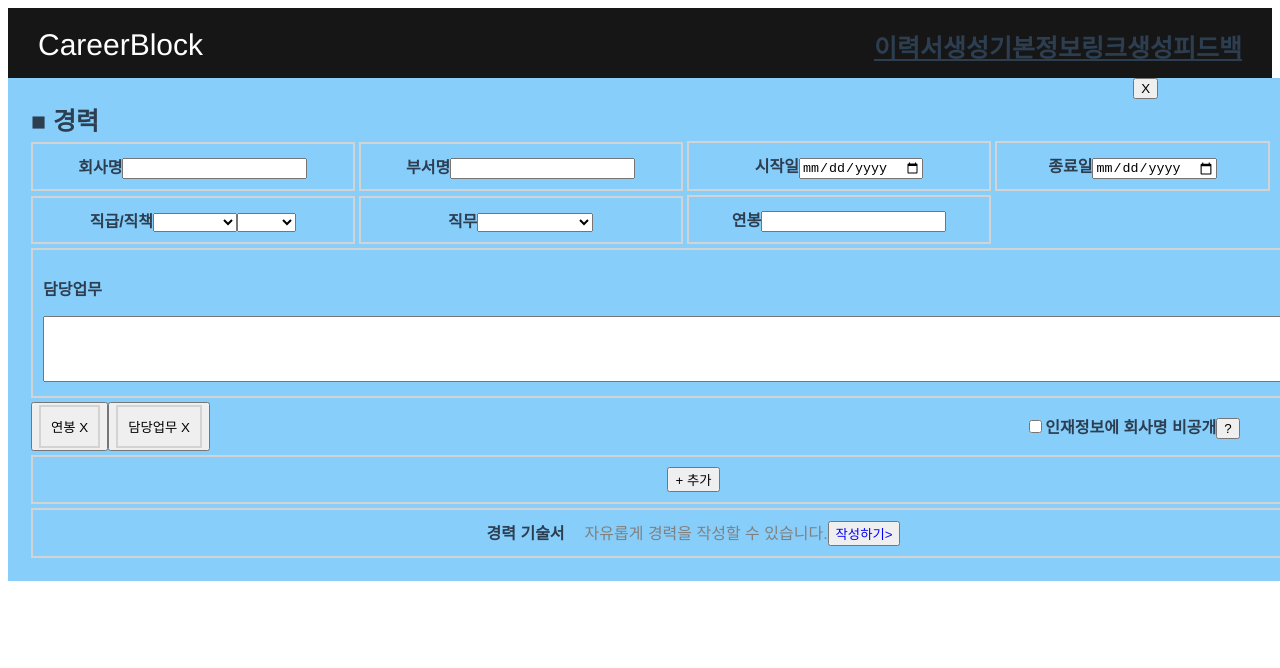
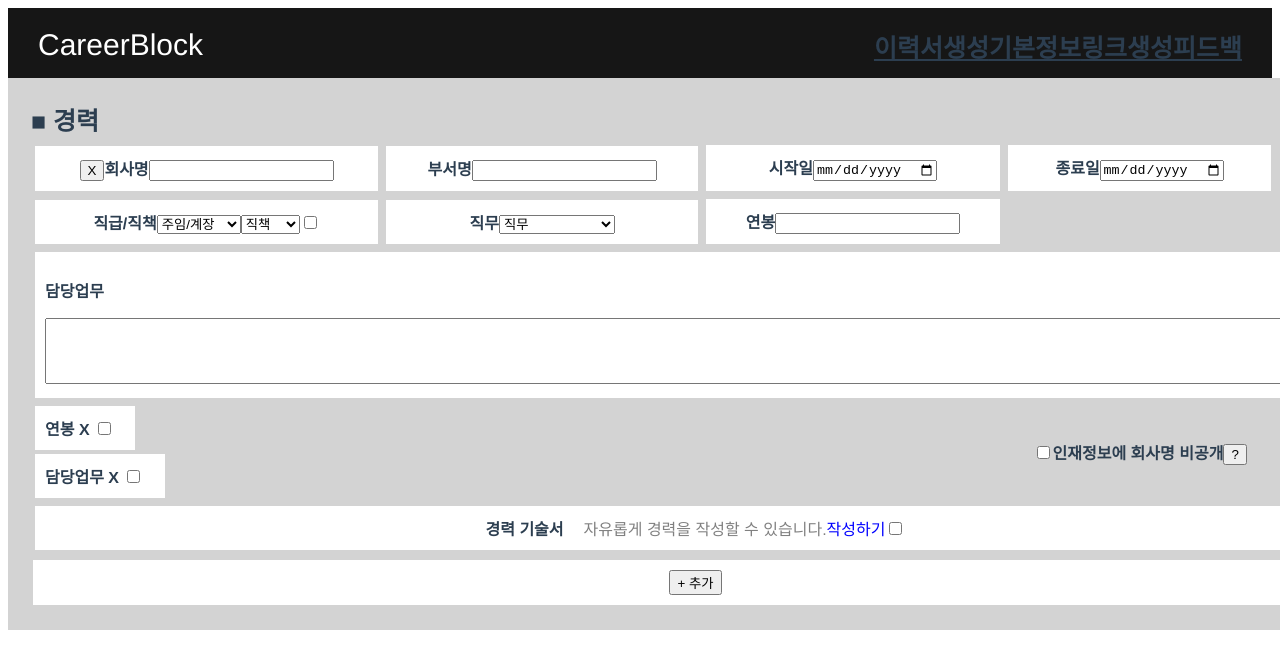
Before and after one commit to wkjung0624/Career-Block, a Vue app in the folder front-end/: page /career in a window 1280 px wide. Shown: the top 668 px of the page. Built offline with nearby package versions, Linux system fonts and the light colour scheme; a web font is replaced by a local one.

Commit message:
Update Career.vue

```diff
--- a/front-end/src/components/Career.vue
+++ b/front-end/src/components/Career.vue
@@ -3,48 +3,51 @@
     <table>
       <!-- 제목 -->
       <thead>
-        <th colspan="4" style="font-size: 25px; text-align: left">■ 경력</th>
-        <th>
-          <div id="delete">
-            <button>X</button>
-          </div>
-        </th>
+        <th colspan="5" style="font-size: 25px; text-align: left">■ 경력</th>
       </thead>
+      <div v-bind:key="idx" v-for="(item, idx) in itemList">
         <thead>
           <!-- 1줄 -->
           <tr>
             <!-- 1-1 회사명 -->
             <th>
               <div class="box_line">
+                <button @click="delItem(idx)">X</button>
                 <label>회사명</label>
-              <input type="text" v-model="companyName" />
+                <input type="text" v-model="item.companyName" />
               </div>
             </th>
             <!-- 1-2 부서명 -->
             <th>
               <div class="box_line">
                 <label>부서명</label>
-              <input type="text" v-model="departmentName" />
+                <input type="text" v-model="item.departmentName" />
               </div>
             </th>
             <th>
               <!-- 1-3 시작일 -->
               <div class="box_line">
                 <label>시작일</label>
-              <input type="date" v-model="startDate" />
+                <input type="date" v-model="item.startDate" />
               </div>
             </th>
             <!-- 1-4 종료일 -->
             <th>
-            <div class="box_line">
+              <div class="box_line" v-show="item.isWorking != true">
                 <label>종료일</label>
-              <input type="date" v-model="endDate" />
+                <input type="date" v-model="item.endDate" />
               </div>
             </th>
             <!-- 1-5 재직중(check 박스) -->
             <th>
-            <input type="checkbox" name="working" id="" />
+              <div>
+                <input
+                  type="checkbox"
+                  name="working"
+                  v-model="item.isWorking"
+                />
                 <label for="working">재직중</label>
+              </div>
             </th>
           </tr>
 
@@ -55,7 +58,7 @@
             <th>
               <div class="box_line">
                 <label for="position">직급/직책</label>
-              <select name="position" v-model="position">
+                <select name="position" v-model="item.position">
                   <option value="">주임/계장</option>
                   <option value="">대리</option>
                   <option value="">과장</option>
@@ -73,7 +76,7 @@
                 <!-- 2-1 직책명 -->
 
                 <!-- <label for="job_title">직책</label> -->
-              <select name="job_title" v-model="job_title">
+                <select name="job_title" v-model="item.job_title">
                   <option value="">직책</option>
                   <option value="">팀원</option>
                   <option value="">팀장</option>
@@ -88,6 +91,8 @@
                   <option value="">공장장</option>
                   <option value="">그룹장</option>
                 </select>
+
+                <input type="checkbox" />
               </div>
             </th>
 
@@ -95,7 +100,7 @@
             <th>
               <div class="box_line">
                 <label for="duty">직무</label>
-              <select name="duty" v-model="duty">
+                <select name="duty" v-model="item.duty">
                   <option value="">직무</option>
                   <option value="">경영/사무</option>
                   <option value="">마케팅/광고/홍보</option>
@@ -116,7 +121,7 @@
             </th>
             <!-- 2-3 연봉-->
             <th>
-            <div class="box_line">
+              <div class="box_line" v-show="item.isIncome != true">
                 <label for="annual_income">연봉</label>
                 <input type="number" />
               </div>
@@ -132,7 +137,7 @@
             <!-- 3줄 -->
             <!-- 3-1~5 담당업무 기술 -->
             <th colspan="5">
-            <div class="box_line">
+              <div class="box_line" v-show="item.isDuty != true">
                 <p style="text-align: left">담당업무</p>
                 <textarea v-model="job_description" cols="160" rows="4">
 담당하신 업무와 성과에 대해 간단명료하게 적어주세요.</textarea
@@ -145,13 +150,17 @@
         <!-- 4줄  -->
         <tbody>
           <tr>
+            <!-- 연봉(button) -->
             <th colspan="3" style="text-align: left">
-            <button>
-              <div class="box_line">연봉 X</div>
-            </button>
-            <button>
-              <div class="box_line">담당업무 X</div>
-            </button>
+              <div class="box_line" style="width: 80px">
+                연봉 X
+                <input type="checkbox" v-model="item.isIncome" />
+              </div>
+              <!-- 담당업무(button) -->
+              <div class="box_line" style="width: 110px">
+                담당업무 X
+                <input type="checkbox" v-model="item.isDuty" />
+              </div>
             </th>
             <th>
               <input type="checkbox" name="" id="" />
@@ -161,32 +170,40 @@
           </tr>
 
           <!-- 5줄 -->
-        <tr>
-          <th colspan="5">
-            <div class="box_line">
-              <button>+ 추가</button>
-            </div>
-          </th>
-        </tr>
 
           <!-- 6줄 -->
           <tr>
             <td colspan="5">
-            <div class="box_line">
+              <div class="box_line" v-show="item.isDescription != true">
                 <span style="margin-right: 20px"
                   ><strong>경력 기술서</strong></span
                 >
                 <span style="color: grey"
                   >자유롭게 경력을 작성할 수 있습니다.</span
                 >
-              <button style="color: blue">작성하기></button>
+                <label for="" style="color: blue">작성하기</label>
+                <input type="checkbox" v-model="item.isDescription" />
               </div>
-            <!-- <div>
-                <textarea name="" id="" cols="30" rows="10">경력기술서</textarea>
-            </div> -->
+              <!-- 경력기술서(hidden) -->
+              <div>
+                <div class="box_line" v-show="item.isDescription == true">
+                  <p style="text-align: left">경력기술서</p>
+                  <textarea cols="160" rows="4"></textarea>
+                  <input type="checkbox" v-model="item.isDescription" />
+                  <label for="" style="color: blue">경력기술서 삭제</label>
+                </div>
+              </div>
             </td>
           </tr>
         </tbody>
+      </div>
+      <tr>
+        <th colspan="5">
+          <div class="box_line">
+            <button @click="addItem">+ 추가</button>
+          </div>
+        </th>
+      </tr>
     </table>
   </div>
 </template>
@@ -204,14 +221,58 @@ export default {
       //    직책   : job_title         char(2)
       //    직무   : duty              char(2)
       //    업무내용 : job_description (longtext)
-      careerList: [],
+      itemList: [
+        {
+          startDate: "",
+          endDate: "",
+          companyName: "",
+          departmentName: "",
+          position: "",
+          job_title: "",
+          duty: "",
+          job_description: "",
+        },
+      ],
+
+      // checkbox-checked/ v-show
+      isWorking: false,
+      isIncome: false,
+      isDuty: false,
+      isDescription: false,
+      clicked: false,
     };
   },
   setup() {},
   created() {},
   mounted() {},
   unmounted() {},
-  methods: {},
+
+  methods: {
+    isClicked() {
+      this.clicked = !this.clicked;
+    },
+    addItem() {
+      this.itemList.push({
+        startDate: "",
+        endDate: "",
+        companyName: "",
+        departmentName: "",
+        position: "",
+        job_title: "",
+        duty: "",
+        job_description: "",
+      });
+    },
+    delItem(idx) {
+      this.itemList.splice(idx, 1);
+    },
+  },
+  watch: {
+    // 프리랜서 클릭시 직급/직책 해제, 직급/직책 클릭시 프리랜서 해제
+    itemList() {
+      this.itemList;
+    },
+  },
 };
 </script>
 <style scoped>
@@ -228,11 +289,12 @@ export default {
 table {
   margin: 0 auto;
   padding: 20px;
-  background-color: lightskyblue;
+  background-color: lightgrey;
 }
 
 .box_line {
   border: 2px solid lightgray;
   padding: 10px;
+  background-color: white;
 }
 </style>
```
Lines whose indentation alone changed are shown as unchanged.
